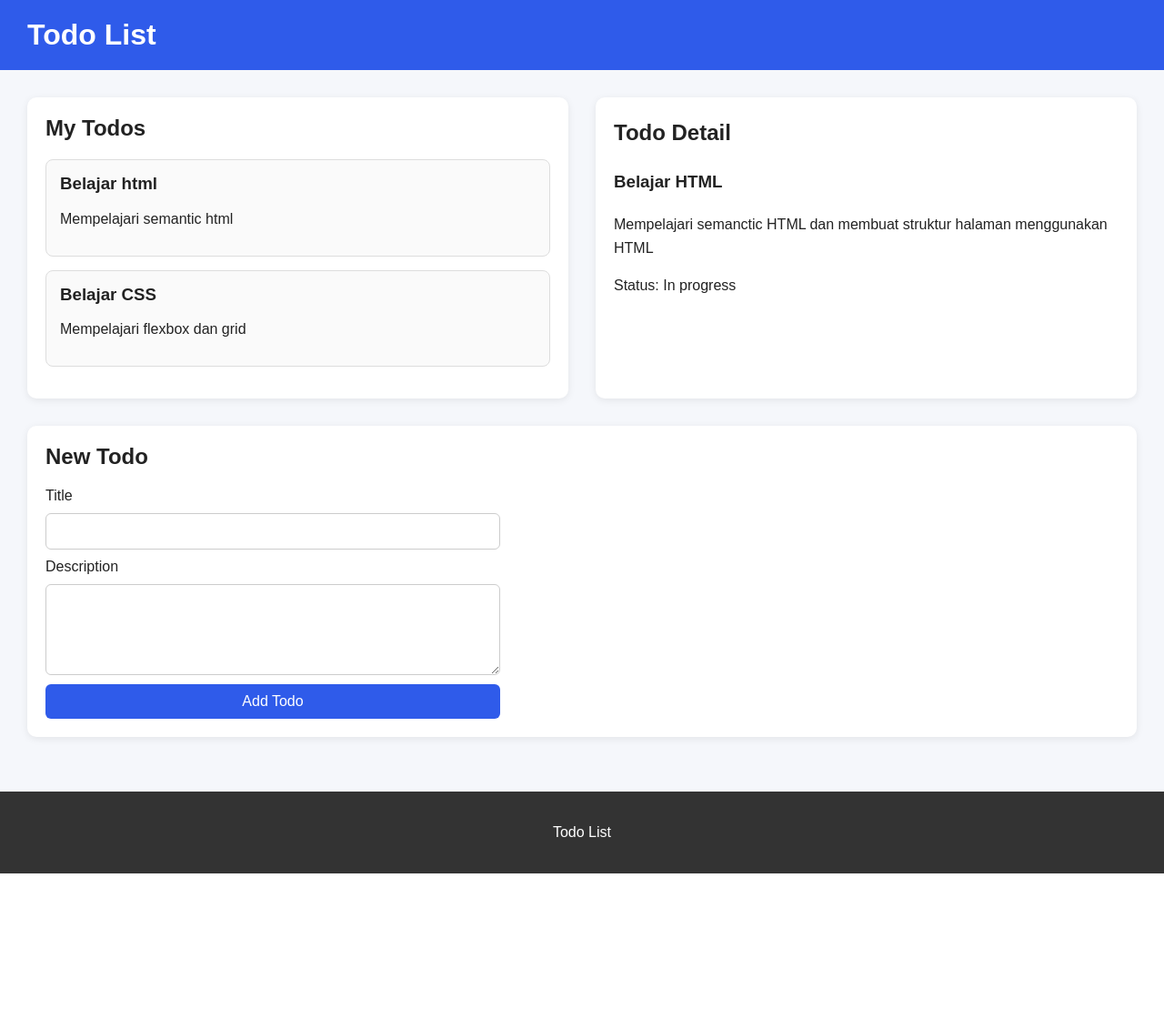
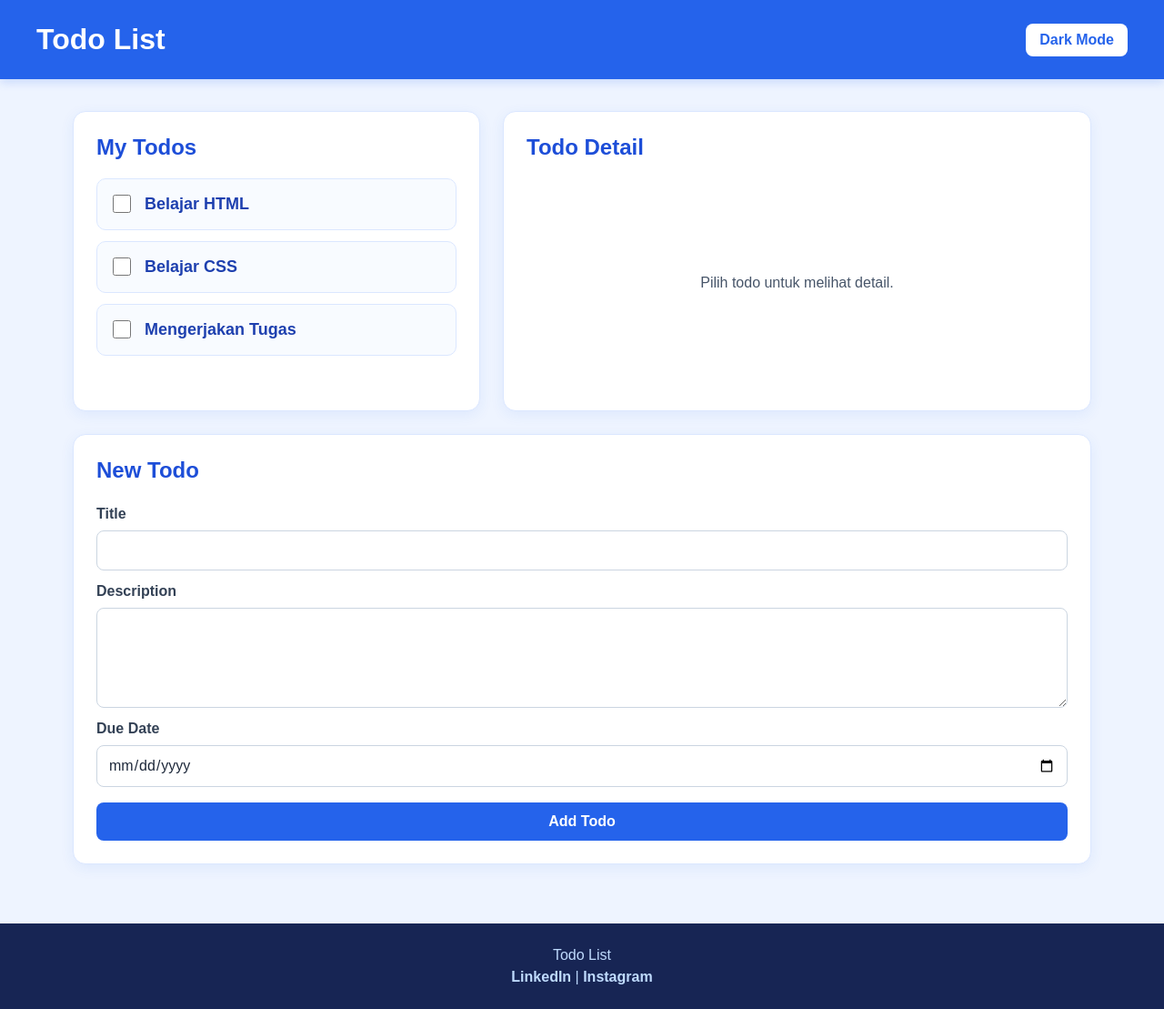
Before and after one commit to IF-Pemrograman-Web-A/5025251043_Todo-App, a PHP site: page / in a window 1280 px wide. Shown: the whole page at 91% size. Before the commit the page ends 960 px from the top, so only its background shows below. Run offline with PHP 8.4, Linux system fonts and the light colour scheme.

Commit message:
update tugas

```diff
--- a/index.html
+++ b/index.html
@@ -1,5 +1,6 @@
 <!DOCTYPE html>
 <html>
+
 <head>
     <meta name="viewport" content="width=device-width, initial-scale=1.0">
     <title>Todo List</title>
@@ -9,53 +10,68 @@
 <body>
     <header>
         <h1>Todo List</h1>
+
+        <button id="theme-toggle" type="button">
+            Dark Mode
+        </button>
     </header>
-
 
     <main>
         <div class="content">
             <section class="todo-list">
                 <h2>My Todos</h2>
-
-                <div class="todo-item">
-                    <h3>Belajar html</h3>
-                    <p>Mempelajari semantic html</p>
-                </div>
-
-                <div class="todo-item">
-                    <h3>Belajar CSS</h3>
-                    <p>Mempelajari flexbox dan grid</p>
-                </div>
+                <div id="todo-container"></div>
             </section>
 
             <section class="todo-detail">
                 <h2>Todo Detail</h2>
-
-                    <h3>Belajar HTML</h3>
-
-                    <p>Mempelajari semanctic HTML dan membuat struktur halaman menggunakan HTML</p>
-                    <p>Status: In progress</p>
+                <div class="empty-detail">
+                    <p>Pilih todo untuk melihat detail.</p>
+                </div>
             </section>
         </div>
 
         <aside class="todo-form">
             <h2>New Todo</h2>
 
-                <form>
+            <form id="todo-form">
                 <label for="title">Title</label>
-                    <input type="text" id="title" name="title">
+
+                <input
+                    type="text"
+                    id="title"
+                    name="title"
+                >
 
                 <label for="description">Description</label>
-                    <textarea id="description" name="description"></textarea>
+
+                <textarea
+                    id="description"
+                    name="description"
+                ></textarea>
+
+                <label for="due-date">Due Date</label>
+
+                <input
+                    type="date"
+                    id="due-date"
+                    name="due-date"
+                >
 
                 <button type="submit">Add Todo</button>
             </form>
         </aside>
     </main>
 
-
     <footer>
         <p>Todo List</p>
+        <p>
+            <a href="https://www.linkedin.com/" target="_blank">LinkedIn</a>
+            |
+            <a href="https://www.instagram.com/" target="_blank">Instagram</a>
+        </p>
     </footer>
+
+    <script src="script.js"></script>
 </body>
 </html>
--- a/style.css
+++ b/style.css
@@ -1,124 +1,371 @@
-* {
+*{
     box-sizing: border-box;
 }
 
-body {
+body{
     margin: 0;
     font-family: Arial, sans-serif;
-    background-color: #f5f7fb;
-    color: #222;
+    background-color: #eef4ff;
+    color: #1e293b;
+    transition: background-color 0.2s, color 0.2s;
 }
 
-header {
-    padding: 20px 30px;
-    background-color: #2f5bea;
+header{
+    padding: 25px 40px;
+    background-color: #2563eb;
     color: white;
+    display: flex;
+    align-items: center;
+    justify-content: space-between;
+    box-shadow: 0 3px 10px rgba(37, 99, 235, 0.2);
 }
 
 header h1 {
     margin: 0;
 }
 
-main {
-    padding: 30px;
+#theme-toggle{
+    width: auto;
+    margin: 0;
+    padding: 9px 15px;
+    background-color: white;
+    color: #2563eb;
+    border: none;
+    border-radius: 8px;
+    cursor: pointer;
+    font-weight: bold;
 }
 
-.content {
-    display: flex;
-    gap: 30px;
+main{
+    max-width: 1200px;
+    margin: auto;
+    padding: 35px 40px;
 }
 
-.todo-list,
-.todo-detail {
-    flex: 1;
+.content{
+    display: flex;
+    gap: 25px;
+    align-items: stretch;
+}
+
+.todo-list{
+    flex: 0 0 40%;
     background-color: white;
-    padding: 20px;
-    border-radius: 10px;
-    box-shadow: 0 2px 8px rgba(0, 0, 0, 0.08);
+    padding: 25px;
+    border-radius: 14px;
+    border: 1px solid #dbe7ff;
+    box-shadow: 0 4px 15px rgba(37, 99, 235, 0.08);
+    max-height: 600px;
+    overflow-y: auto;
 }
 
 .todo-list h2,
 .todo-detail h2,
-.todo-form h2 {
+.todo-form h2{
     margin-top: 0;
+    color: #1d4ed8;
 }
 
-.todo-item {
-    padding: 15px;
-    margin-bottom: 15px;
-    border: 1px solid #ddd;
-    border-radius: 8px;
-    background-color: #fafafa;
+.todo-item{
+    display: flex;
+    align-items: center;
+    gap: 15px;
+    padding: 17px;
+    margin-bottom: 12px;
+    background-color: #f8fbff;
+    border: 1px solid #dbe7ff;
+    border-radius: 10px;
+    cursor: pointer;
+    transition: 0.2s;
 }
 
-.todo-item h3 {
-    margin-top: 0;
+.todo-item:hover{
+    background-color: #eff6ff;
+    border-color: #93c5fd;
+    transform: translateY(-2px);
 }
 
-.todo-detail {
+
+.todo-item:last-child{
+    margin-bottom: 0;
+}
+
+.todo-item input[type="checkbox"]{
+    width: 20px;
+    height: 20px;
+    margin: 0;
+    accent-color: #2563eb;
+    cursor: pointer;
+    flex-shrink: 0;
+}
+
+.todo-content{
+    flex: 1;
+    min-width: 0;
+}
+
+.todo-item h3{
+    margin: 0;
+    color: #1e40af;
+    font-size: 18px;
+}
+
+.todo-item.completed h3{
+    text-decoration: line-through;
+    color: #94a3b8;
+}
+
+.todo-item.completed{
+    background-color: #f1f5f9;
+    border-color: #cbd5e1;
+}
+
+.todo-detail{
+    position: relative;
+    flex: 1;
+    background-color: white;
+    padding: 25px;
+    min-height: 300px;
+    border-radius: 14px;
+    border: 1px solid #dbe7ff;
+    box-shadow: 0 4px 15px rgba(37, 99, 235, 0.08);
+}
+
+.todo-detail h3{
+    color: #2563eb;
+    font-size: 24px;
+    margin-top: 25px;
+}
+
+.todo-detail p{
+    color: #475569;
     line-height: 1.6;
 }
 
-.todo-form {
-    margin-top: 30px;
-    padding: 20px;
-    background-color: white;
-    border-radius: 10px;
-    box-shadow: 0 2px 8px rgba(0, 0, 0, 0.08);
+.empty-detail{
+    height: 230px;
+    display: flex;
+    align-items: center;
+    justify-content: center;
+    color: #94a3b8;
 }
 
-form {
+.due-date{
+    position: absolute;
+    top: 25px;
+    right: 25px;
+    padding: 6px 12px;
+    border-radius: 20px;
+    background-color: #dbeafe;
+    color: #1d4ed8;
+    font-size: 14px;
+    font-weight: bold;
+}
+
+.status{
+    display: inline-block;
+    padding: 6px 12px;
+    border-radius: 20px;
+    background-color: #dbeafe;
+    color: #1d4ed8;
+    font-size: 14px;
+    font-weight: bold;
+}
+
+.detail-buttons{
+    display: flex;
+    justify-content: space-between;
+    margin-top: 20px;
+}
+
+.detail-buttons button{
+    width: auto;
+    margin: 0;
+    padding: 10px 18px;
+}
+
+.todo-detail input[type="text"],
+.todo-detail input[type="date"],
+.todo-detail textarea{
+    width: 100%;
+    padding: 12px;
+    margin-bottom: 12px;
+    font-size: 16px;
+    font-family: inherit;
+    border: 1px solid #cbd5e1;
+    border-radius: 8px;
+    outline: none;
+    background-color: white;
+    color: #1e293b;
+}
+
+.todo-form{
+    margin-top: 25px;
+    padding: 25px;
+    background-color: white;
+    border-radius: 14px;
+    border: 1px solid #dbe7ff;
+    box-shadow: 0 4px 15px rgba(37, 99, 235, 0.08);
+}
+
+form{
     display: flex;
     flex-direction: column;
-    gap: 10px;
-    max-width: 500px;
+    gap: 9px;
 }
 
-input,
-textarea {
-    padding: 10px;
-    font-size: 16px;
-    border: 1px solid #ccc;
-    border-radius: 6px;
+label{
+    margin-top: 5px;
+    font-weight: bold;
+    color: #334155;
 }
 
-textarea {
-    min-height: 100px;
+form input[type="text"],
+form input[type="date"],
+form textarea{
+    width: 100%;
+    padding: 12px;
+    font-size: 16px;
+    font-family: inherit;
+    border: 1px solid #cbd5e1;
+    border-radius: 8px;
+    outline: none;
+    background-color: white;
+    color: #1e293b;
+}
+
+form input:focus,
+textarea:focus,
+.todo-detail input:focus{
+    border-color: #3b82f6;
+    box-shadow: 0 0 0 3px #dbeafe;
+}
+
+textarea{
+    min-height: 110px;
     resize: vertical;
 }
 
-button {
-    padding: 10px;
+button{
+    width: 100%;
+    margin-top: 8px;
+    padding: 12px;
     font-size: 16px;
+    font-weight: bold;
     cursor: pointer;
     border: none;
-    border-radius: 6px;
-    background-color: #2f5bea;
+    border-radius: 8px;
+    background-color: #2563eb;
     color: white;
+    transition: 0.2s;
 }
 
-button:hover {
-    background-color: #2448c4;
+button:hover{
+    background-color: #1d4ed8;
 }
 
-footer {
+footer{
     margin-top: 30px;
     padding: 20px;
-    background-color: #333;
-    color: white;
+    background-color: #172554;
+    color: #bfdbfe;
     text-align: center;
 }
 
-@media (max-width: 768px) {
-    .content {
+footer p{
+    margin: 6px;
+}
+
+footer a{
+    color: #bfdbfe;
+    text-decoration: none;
+    font-weight: bold;
+}
+
+footer a:hover{
+    text-decoration: underline;
+}
+
+body.dark-mode{
+    background-color: #0f172a;
+    color: #e2e8f0;
+}
+
+body.dark-mode .todo-list,
+body.dark-mode .todo-detail,
+body.dark-mode .todo-form{
+    background-color: #1e293b;
+    border-color: #334155;
+    box-shadow: none;
+}
+
+body.dark-mode .todo-item{
+    background-color: #273449;
+    border-color: #475569;
+}
+
+body.dark-mode .todo-item:hover{
+    background-color: #334155;
+    border-color: #60a5fa;
+}
+
+body.dark-mode .todo-item h3{
+    color: #93c5fd;
+}
+
+body.dark-mode .todo-detail p{
+    color: #cbd5e1;
+}
+
+body.dark-mode .todo-item.completed{
+    background-color: #1e293b;
+    border-color: #475569;
+}
+
+body.dark-mode .todo-detail h3,
+body.dark-mode .todo-list h2,
+body.dark-mode .todo-detail h2,
+body.dark-mode .todo-form h2{
+    color: #60a5fa;
+}
+
+body.dark-mode label{
+    color: #cbd5e1;
+}
+
+body.dark-mode form input[type="text"],
+body.dark-mode form input[type="date"],
+body.dark-mode form textarea,
+body.dark-mode .todo-detail input[type="text"],
+body.dark-mode .todo-detail input[type="date"],
+body.dark-mode .todo-detail textarea{
+    background-color: #0f172a;
+    color: #e2e8f0;
+    border-color: #475569;
+}
+
+body.dark-mode .due-date,
+body.dark-mode .status{
+    background-color: #1e3a8a;
+    color: #bfdbfe;
+}
+
+@media(max-width: 768px){
+
+    .content{
         flex-direction: column;
     }
 
-    main {
+    .todo-list{
+        flex: 1;
+        max-height: 400px;
+    }
+
+    main{
+        padding: 25px 20px;
+    }
+
+    header{
         padding: 20px;
     }
-
-    .todo-form {
-        margin-top: 20px;
-    }
 }
```
Also changed, not shown: script.js (added, +300 -0 lines), assets/Hp1.jpg (deleted), assets/Hp2.jpg (deleted), assets/add-todo.png (added), assets/after-edit-todo.png (added), assets/browser1.png (deleted), assets/browser2.png (deleted), assets/ceklis-todo.png (added), assets/dark-mode.png (added), assets/dark-mode2.png (added), assets/del-todo.png (added), assets/edit-todo.png (added), assets/light-mode1.png (added), assets/light-mode2.png (added), 3 more files. Lines whose indentation alone changed are shown as unchanged.
